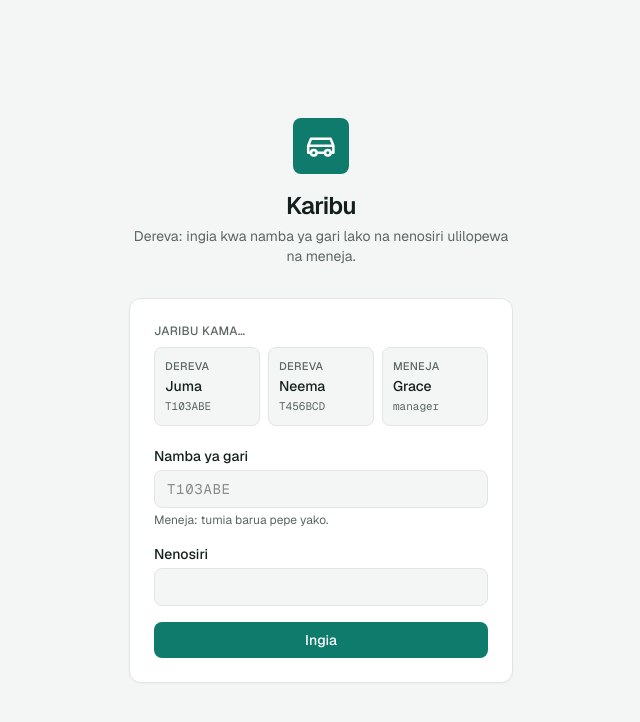
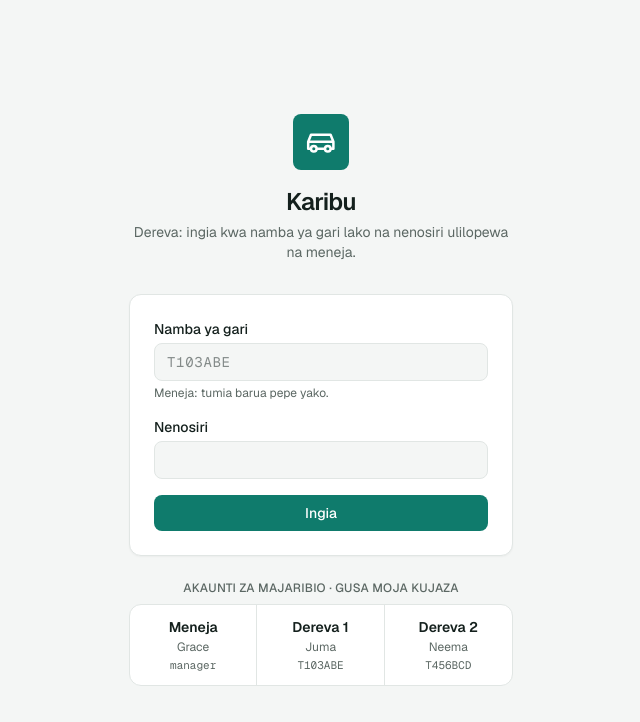
Before and after one commit to kakaAllord/magari-manager, a Next.js app: page /login in a window 1280 px wide. Shown: the top 722 px of the page, without its empty margins (319-959 px from the left). Built offline with nearby package versions, Linux system fonts and the light colour scheme; no server answers.

Commit message:
Move demo logins into a box below the login form
Three compartments (Meneja, Dereva 1, Dereva 2) fill the form instantly
and focus Ingia. The box now shows by default, including on Vercel;
DEMO_MODE=0 hides it for real use.

```diff
--- a/src/app/login/login-form.tsx
+++ b/src/app/login/login-form.tsx
@@ -5,12 +5,10 @@ import { login } from "@/app/actions/auth";
 
 // Matches scripts/seed.ts. Only shown when the page passes `demo`.
 const demoAccounts = [
-  { who: "Dereva", name: "Juma Hassan", login: "T103ABE", password: "driver123" },
-  { who: "Dereva", name: "Neema Mushi", login: "T456BCD", password: "driver123" },
-  { who: "Meneja", name: "Grace Mollel", login: "manager@example.com", password: "manager123" },
+  { label: "Meneja", name: "Grace Mollel", login: "manager@example.com", password: "manager123" },
+  { label: "Dereva 1", name: "Juma Hassan", login: "T103ABE", password: "driver123" },
+  { label: "Dereva 2", name: "Neema Mushi", login: "T456BCD", password: "driver123" },
 ];
-
-const TYPE_DELAY_MS = 25;
 
 export function LoginForm({ demo = false }: { demo?: boolean }) {
   const [state, action, pending] = useActionState(login, undefined);
@@ -18,52 +16,18 @@ export function LoginForm({ demo = false }: { demo?: boolean }) {
   const passwordRef = useRef<HTMLInputElement>(null);
   const submitRef = useRef<HTMLButtonElement>(null);
   const [chosen, setChosen] = useState<string | null>(null);
-  const run = useRef(0);
 
-  // Types the credentials in so people can see what goes where.
-  async function fill(account: (typeof demoAccounts)[number]) {
-    const id = ++run.current;
+  function fill(account: (typeof demoAccounts)[number]) {
+    if (!loginRef.current || !passwordRef.current) return;
+    loginRef.current.value = account.login;
+    passwordRef.current.value = account.password;
     setChosen(account.login);
-    const reduced = window.matchMedia("(prefers-reduced-motion: reduce)").matches;
-    for (const [ref, text] of [
-      [loginRef, account.login],
-      [passwordRef, account.password],
-    ] as const) {
-      const input = ref.current;
-      if (!input) return;
-      input.value = "";
-      for (const ch of reduced ? [text] : text) {
-        if (run.current !== id) return; // another card was picked meanwhile
-        input.value += ch;
-        if (!reduced) await new Promise((r) => setTimeout(r, TYPE_DELAY_MS));
-      }
-    }
     submitRef.current?.focus();
   }
 
   return (
-    <div className="grid gap-5">
-      {demo && (
-        <div className="grid gap-2">
-          <p className="text-xs font-medium tracking-wide text-muted uppercase">Jaribu kama…</p>
-          <div className="grid grid-cols-3 gap-2">
-            {demoAccounts.map((a) => (
-              <button
-                key={a.login}
-                type="button"
-                onClick={() => fill(a)}
-                aria-pressed={chosen === a.login}
-                className="grid gap-0.5 rounded-lg border border-line bg-background p-2.5 text-left hover:border-accent aria-pressed:border-accent aria-pressed:bg-accent-soft"
-              >
-                <span className="text-[11px] font-medium tracking-wide text-muted uppercase">{a.who}</span>
-                <span className="truncate text-sm font-medium">{a.name.split(" ")[0]}</span>
-                <span className="truncate font-mono text-[11px] text-muted">{a.login.split("@")[0]}</span>
-              </button>
-            ))}
-          </div>
-        </div>
-      )}
-
+    <div className="grid gap-6">
+      <div className="card p-5 sm:p-6">
         <form action={action} className="grid gap-4">
           <label className="block">
             <span className="label">Namba ya gari</span>
@@ -102,5 +66,29 @@ export function LoginForm({ demo = false }: { demo?: boolean }) {
           </button>
         </form>
       </div>
+
+      {demo && (
+        <section aria-labelledby="demo-title" className="grid gap-2">
+          <p id="demo-title" className="text-center text-xs font-medium tracking-wide text-muted uppercase">
+            Akaunti za majaribio · gusa moja kujaza
+          </p>
+          <div className="grid grid-cols-3 divide-x divide-line overflow-hidden rounded-xl border border-line bg-surface">
+            {demoAccounts.map((a) => (
+              <button
+                key={a.login}
+                type="button"
+                onClick={() => fill(a)}
+                aria-pressed={chosen === a.login}
+                className="grid min-w-0 gap-0.5 px-2 py-3 text-center hover:bg-background aria-pressed:bg-accent-soft"
+              >
+                <span className="text-sm font-semibold">{a.label}</span>
+                <span className="truncate text-xs text-muted">{a.name.split(" ")[0]}</span>
+                <span className="truncate font-mono text-[11px] text-muted">{a.login.split("@")[0]}</span>
+              </button>
+            ))}
+          </div>
+        </section>
+      )}
+    </div>
   );
 }
--- a/src/app/login/page.tsx
+++ b/src/app/login/page.tsx
@@ -3,8 +3,8 @@ import { BrandMark } from "@/components/icons";
 import { getCurrentUser, homeFor } from "@/lib/session";
 import { LoginForm } from "./login-form";
 
-// Demo logins show locally, and in production only when DEMO_MODE=1 is set.
-const isDemo = () => process.env.NODE_ENV !== "production" || process.env.DEMO_MODE === "1";
+// Demo logins show unless DEMO_MODE=0 (set that once the site is used for real).
+const showDemo = () => process.env.DEMO_MODE !== "0";
 
 export default async function LoginPage() {
   const user = await getCurrentUser();
@@ -20,9 +20,7 @@ export default async function LoginPage() {
             Dereva: ingia kwa namba ya gari lako na nenosiri ulilopewa na meneja.
           </p>
         </div>
-        <div className="card p-5 sm:p-6">
-          <LoginForm demo={isDemo()} />
-        </div>
+        <LoginForm demo={showDemo()} />
       </div>
     </main>
   );
```
Also changed, not shown: 1 other file (tests, documents, lock files or other folders). Lines whose indentation alone changed are shown as unchanged.
